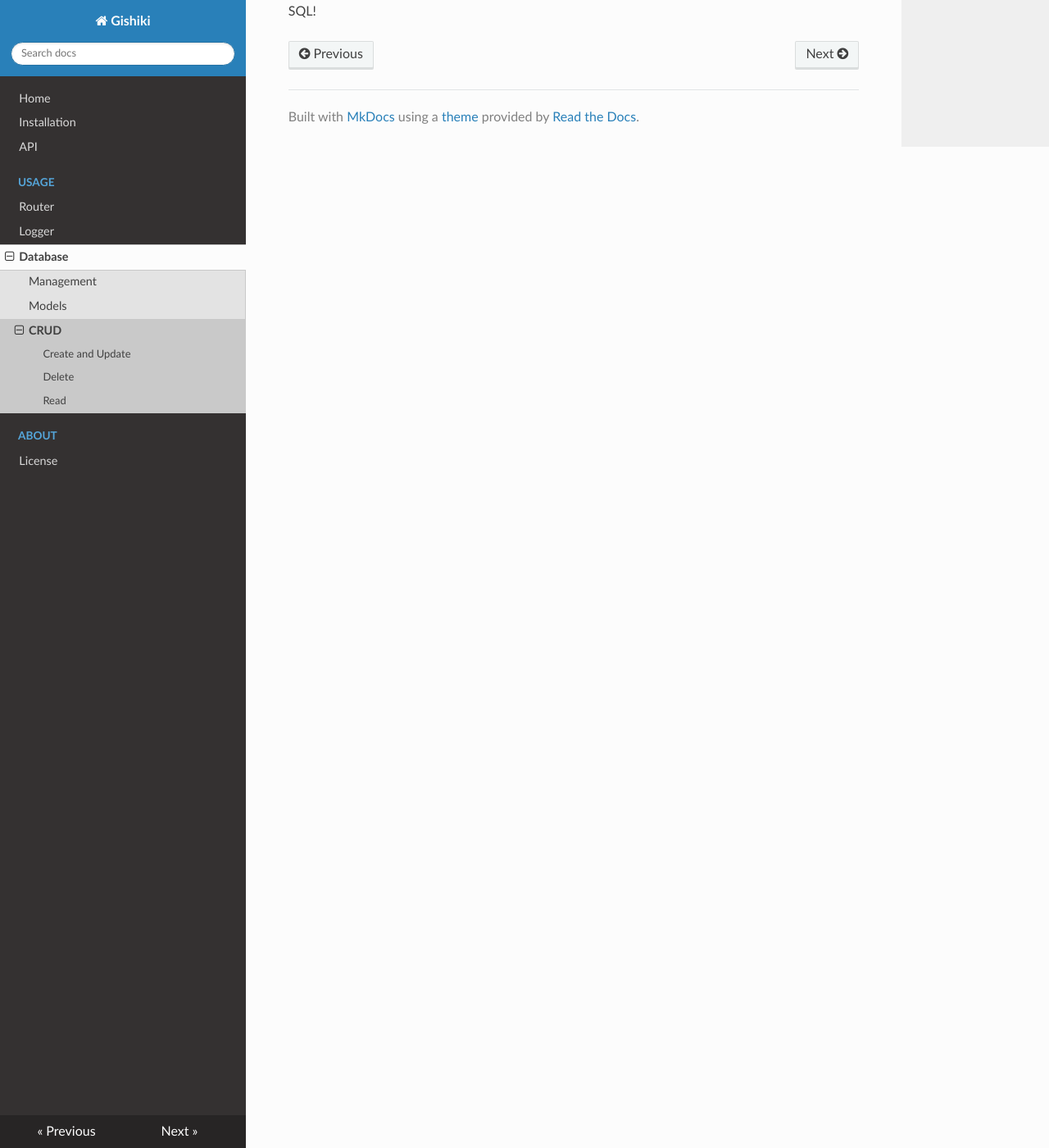
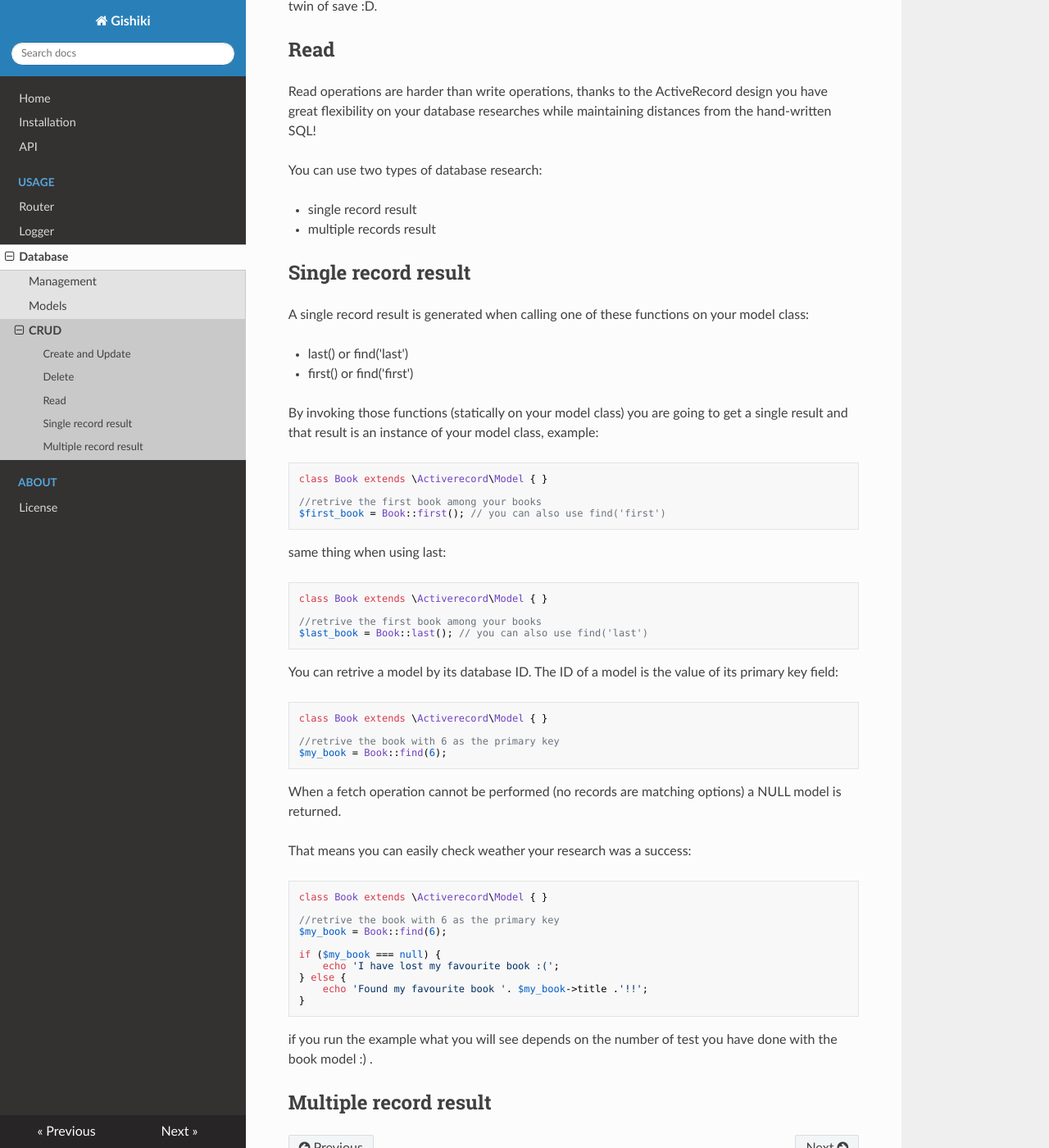
Before and after one commit to NeroReflex/Gishiki, an MkDocs documentation site: the page built from Documentation/docs/usage/database/CRUD.md, in a window 1280 px wide and 1400 px high, scrolled down 1710 px. Shown: the whole window at 82% size. Built offline with MkDocs 1.6.1, drawn with Linux system fonts in a browser that asks for light colours; nearby versions of some CDN libraries; old or Windows-style settings are respelled for this version of MkDocs; some of the changed text lies outside the part shown.

Commit message:
Updated documentation

````diff
--- a/Documentation/docs/usage/database/CRUD.md
+++ b/Documentation/docs/usage/database/CRUD.md
@@ -23,6 +23,7 @@ class Book extends \Activerecord\Model { }
 //edit the book: you modified your book, so it must be saved, or you will lost
 //all of your editings!
 $my_book = new Book();
+$my_book->isbn = '4760375034';
 $my_book->title = 'Example Book';
 $my_book->author = 'Example Author';
 $my_book->price = 29.99;
@@ -31,6 +32,15 @@ $my_book->publication_date = new ActiveRecord\DateTime('2016-04-04 17:56:30');
 //make sure we have saved the book
 $my_book->save();
 ```
+
+You can also trigger an immediate model save when creating a new one:
+
+```PHP
+class Book extends \Activerecord\Model { }
+
+$my_book = Book::create(['isbn' => '...', 'title' => '...' /* , .... */ ]);
+```
+
 
 Are you thinking "How do I avoid that auto-save foolish usefullness"?
 If yes I hope you will re-think about that, but you can get rid of it just by calling
@@ -70,11 +80,11 @@ edition was released:
 class Book extends \Activerecord\Model { }
 
 //get the (only) book with that isbn
-$my_old_book = Book::last(array('conditions' => "isbn = 'book_isbn'"));
+$my_old_book = Book::first(['conditions' => "isbn = 'book_isbn'"]);
 //more about database read in the "Read" section
 
 //time to be removed! Bye!
-$my_book->delete();
+$my_old_book->delete();
 ```
 
 As you can see the delete() usage is equal to save() usage: you can think about
@@ -85,3 +95,69 @@ delete as the evil twin of save :D.
 Read operations are harder than write operations, thanks to the ActiveRecord design
 you have great flexibility on your database researches while maintaining distances
 from the hand-written SQL!
+
+You can use two types of database research:
+
+   - single record result
+   - multiple records result
+
+
+## Single record result
+A single record result is generated when calling one of these functions on your
+model class:
+
+   - last() or find('last')
+   - first() or find('first')
+
+By invoking those functions (statically on your model class) you are going to
+get a single result and that result is an instance of your model class, example:
+
+```PHP
+class Book extends \Activerecord\Model { }
+
+//retrive the first book among your books
+$first_book = Book::first(); // you can also use find('first')
+```
+
+same thing when using last:
+
+```PHP
+class Book extends \Activerecord\Model { }
+
+//retrive the first book among your books
+$last_book = Book::last(); // you can also use find('last')
+```
+
+You can retrive a model by its database ID.
+The ID of a model is the value of its primary key field:
+
+```PHP
+class Book extends \Activerecord\Model { }
+
+//retrive the book with 6 as the primary key
+$my_book = Book::find(6);
+```
+
+When a fetch operation cannot be performed (no records are matching options) a NULL
+model is returned.
+
+That means you can easily check weather your research was a success:
+
+```PHP
+class Book extends \Activerecord\Model { }
+
+//retrive the book with 6 as the primary key
+$my_book = Book::find(6);
+
+if ($my_book === null) {
+    echo 'I have lost my favourite book :(';
+} else {
+    echo 'Found my favourite book '. $my_book->title .'!!';
+}
+```
+
+if you run the example what you will see depends on the number of test you have
+done with the book model :) .
+
+
+## Multiple record result
````
